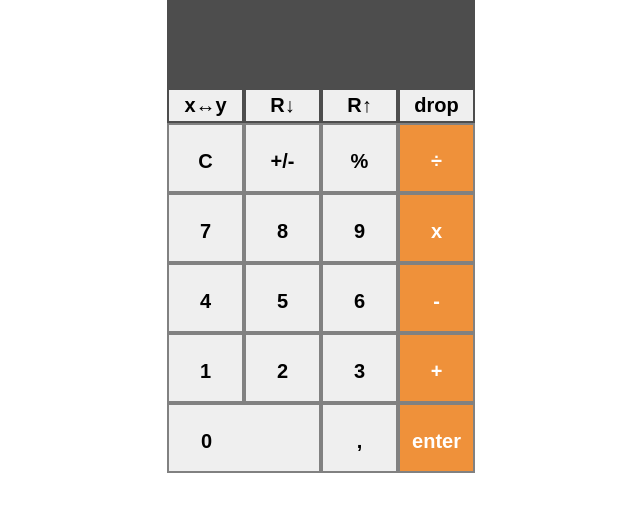
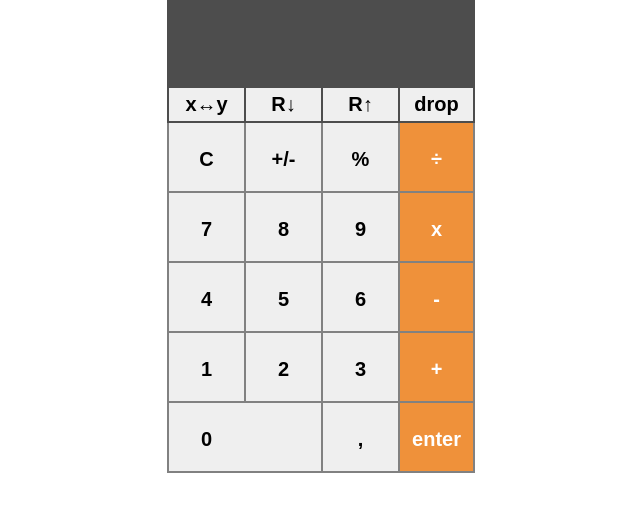
Before and after one commit to puraxa/calculator, a plain HTML site: page index.html in a window 1280 px wide. Shown: the part 122-634 px from the top of the page, without its empty margins (319-959 px from the left). Drawn offline with Linux system fonts and the light colour scheme.

Commit message:
deleted double borders

```diff
--- a/index.html
+++ b/index.html
@@ -27,13 +27,13 @@
             </p>
         </div>
         <div class="top-row-div white">
-            <button class="inner-cell float-left border-color">
+            <button class="inner-cell float-left border-color no-right-border">
                 x↔y
             </button>
-            <button class="inner-cell float-left border-color">
+            <button class="inner-cell float-left border-color no-right-border">
                 R↓
             </button>
-            <button class="inner-cell float-left border-color">
+            <button class="inner-cell float-left border-color no-right-border">
                 R↑
             </button>
             <button class="inner-cell clear border-color">
@@ -41,13 +41,13 @@
             </button>
         </div>
         <div class="numpad-row  clear">
-            <button class="inner-cell float-left vertical-align">
+            <button class="inner-cell float-left vertical-align no-right-border">
                 C
             </button>
-            <button class="inner-cell float-left vertical-align">
+            <button class="inner-cell float-left vertical-align no-right-border">
                 +/-
             </button>
-            <button class="inner-cell float-left vertical-align">
+            <button class="inner-cell float-left vertical-align no-right-border">
                 %
             </button>
             <button class="inner-cell float-left operations-color vertical-align">
@@ -55,13 +55,13 @@
             </button>
         </div>
         <div class="numpad-row clear">
-            <button class="inner-cell float-left  vertical-align">
+            <button class="inner-cell float-left  vertical-align no-right-border">
                 7
             </button>
-            <button class="inner-cell float-left  vertical-align">
+            <button class="inner-cell float-left  vertical-align no-right-border">
                 8
             </button>
-            <button class="inner-cell float-left  vertical-align">
+            <button class="inner-cell float-left  vertical-align no-right-border">
                 9
             </button>
             <button class="inner-cell float-left operations-color vertical-align">
@@ -69,13 +69,13 @@
             </button>
         </div>
         <div class="numpad-row clear">
-            <button class="inner-cell float-left vertical-align">
+            <button class="inner-cell float-left vertical-align no-right-border">
                 4
             </button>
-            <button class="inner-cell float-left vertical-align">
+            <button class="inner-cell float-left vertical-align no-right-border">
                 5
             </button>
-            <button class="inner-cell float-left vertical-align">
+            <button class="inner-cell float-left vertical-align no-right-border">
                 6
             </button>
             <button class="inner-cell float-left operations-color vertical-align">
@@ -83,13 +83,13 @@
             </button>
         </div>
         <div class="numpad-row clear">
-            <button class="inner-cell float-left vertical-align">
+            <button class="inner-cell float-left vertical-align no-right-border">
                 1
             </button>
-            <button class="inner-cell float-left vertical-align">
+            <button class="inner-cell float-left vertical-align no-right-border">
                 2
             </button>
-            <button class="inner-cell float-left vertical-align">
+            <button class="inner-cell float-left vertical-align no-right-border">
                 3
             </button>
             <button class="inner-cell float-left operations-color vertical-align">
@@ -100,10 +100,10 @@
             <button class="inner-cell float-left vertical-align no-right-border width-zero">
                 0
             </button>
-            <button class="inner-cell float-left vertical-align no-left-border">
+            <button class="inner-cell float-left vertical-align no-left-border no-right-border">
 
             </button>
-            <button class="inner-cell float-left vertical-align">
+            <button class="inner-cell float-left vertical-align no-right-border">
                 ,
             </button>
             <button class="inner-cell float-left operations-color vertical-align">
--- a/styles/style.css
+++ b/styles/style.css
@@ -58,6 +58,7 @@ p {
     text-align: center;
     font-weight: bold;
     font-size: 20px;
+    border-top: none;
 }
 .float-left {
     float: left;
```
